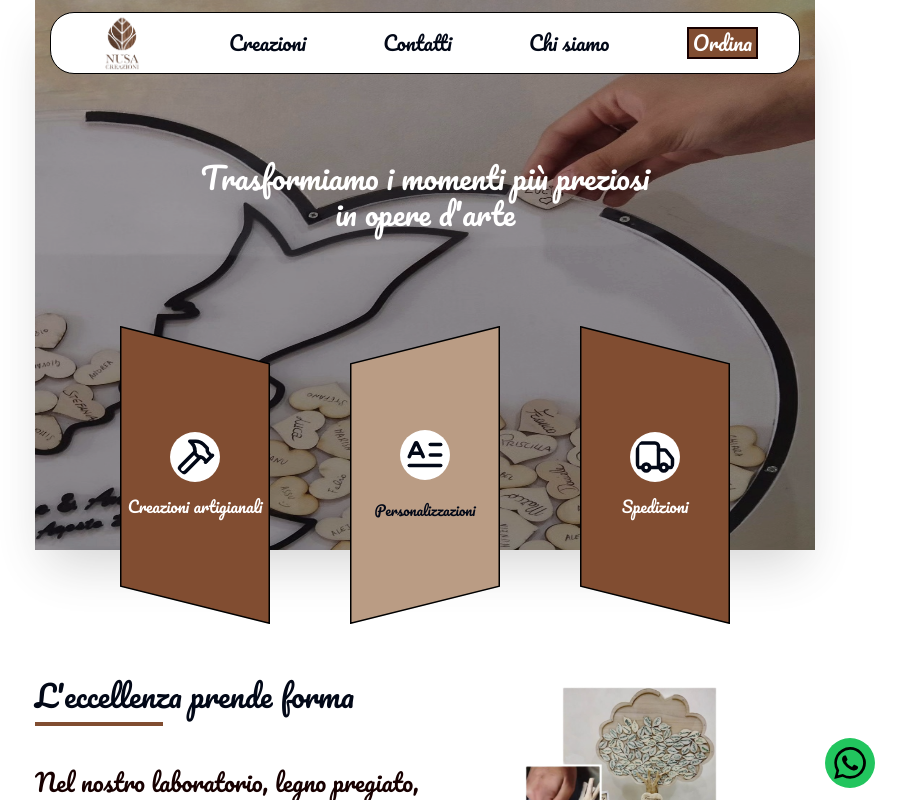
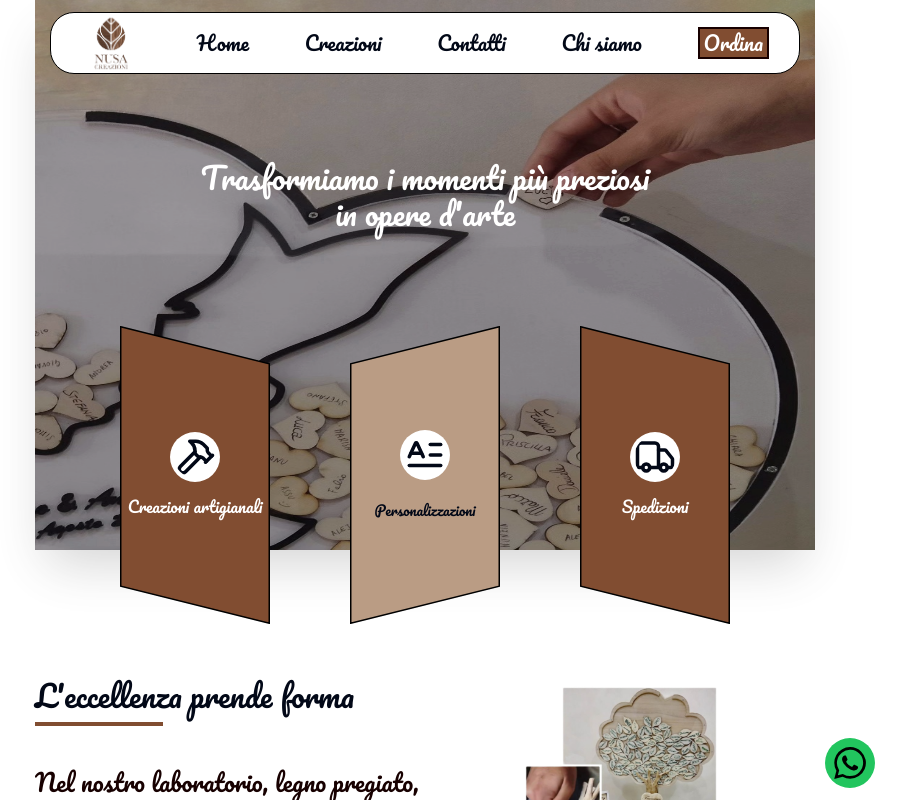
Before and after one commit to Giorgio-g97/nusa_landing_page, a Next.js app: page / in a window 1280 px wide. Shown: the top 800 px of the page, without its empty margins (215-1121 px from the left). Built offline with nearby package versions, Linux system fonts and the light colour scheme.

Commit message:
Mapping navlinks

```diff
--- a/src/components/Navbar.tsx
+++ b/src/components/Navbar.tsx
@@ -12,6 +12,25 @@ import {
 import { LucideMenu } from "lucide-react";
 
 const Navbar = () => {
+  const navlinks = [
+    {
+      name: "Home",
+      path: "/",
+    },
+    {
+      name: "Creazioni",
+      path: "/creazioni",
+    },
+    {
+      name: "Contatti",
+      path: "/contatti",
+    },
+    {
+      name: "Chi siamo",
+      path: "/chi-siamo",
+    },
+  ];
+
   return (
     <div className="fixed w-full z-[1] top-0 left-0">
       {/* MOBILE NAVBAR */}
@@ -32,21 +51,13 @@ const Navbar = () => {
               </SheetTitle>
             </SheetHeader>
             <ul className="flex flex-col gap-5 justify-center items-center  border-black rounded-3xl px-2">
-              <li>
-                <Link href="/creazioni">
-                  <SheetTrigger>Creazioni</SheetTrigger>
-                </Link>
-              </li>
-              <li>
-                <Link href="/contatti">
-                  <SheetTrigger>Contatti</SheetTrigger>
-                </Link>
-              </li>
-              <li>
-                <Link href="/chi-siamo">
-                  <SheetTrigger>Chi siamo</SheetTrigger>
-                </Link>
-              </li>
+              {navlinks.map((l) => (
+                <li key={l.path}>
+                  <Link href={l.path}>
+                    <SheetTrigger>{l.name}</SheetTrigger>
+                  </Link>
+                </li>
+              ))}
               <li>
                 <button className="bg-primary text-white px-1 border-2 border-accent">
                   Ordina
@@ -64,15 +75,13 @@ const Navbar = () => {
             <Image src="/Logo.png" alt="logo" width={60} height={60} />
           </Link>
         </li>
-        <li>
-          <Link href="/creazioni">Creazioni</Link>
-        </li>
-        <li>
-          <Link href="/contatti">Contatti</Link>
-        </li>
-        <li>
-          <Link href="/chi-siamo">Chi siamo</Link>
-        </li>
+        {navlinks.map(l => (
+          <li key={l.path}>
+            <Link href={l.path}>
+              {l.name}
+            </Link>
+          </li>
+        ))}
         <li>
           <button className="bg-primary text-white px-1 border-2 border-accent">
             Ordina
```
